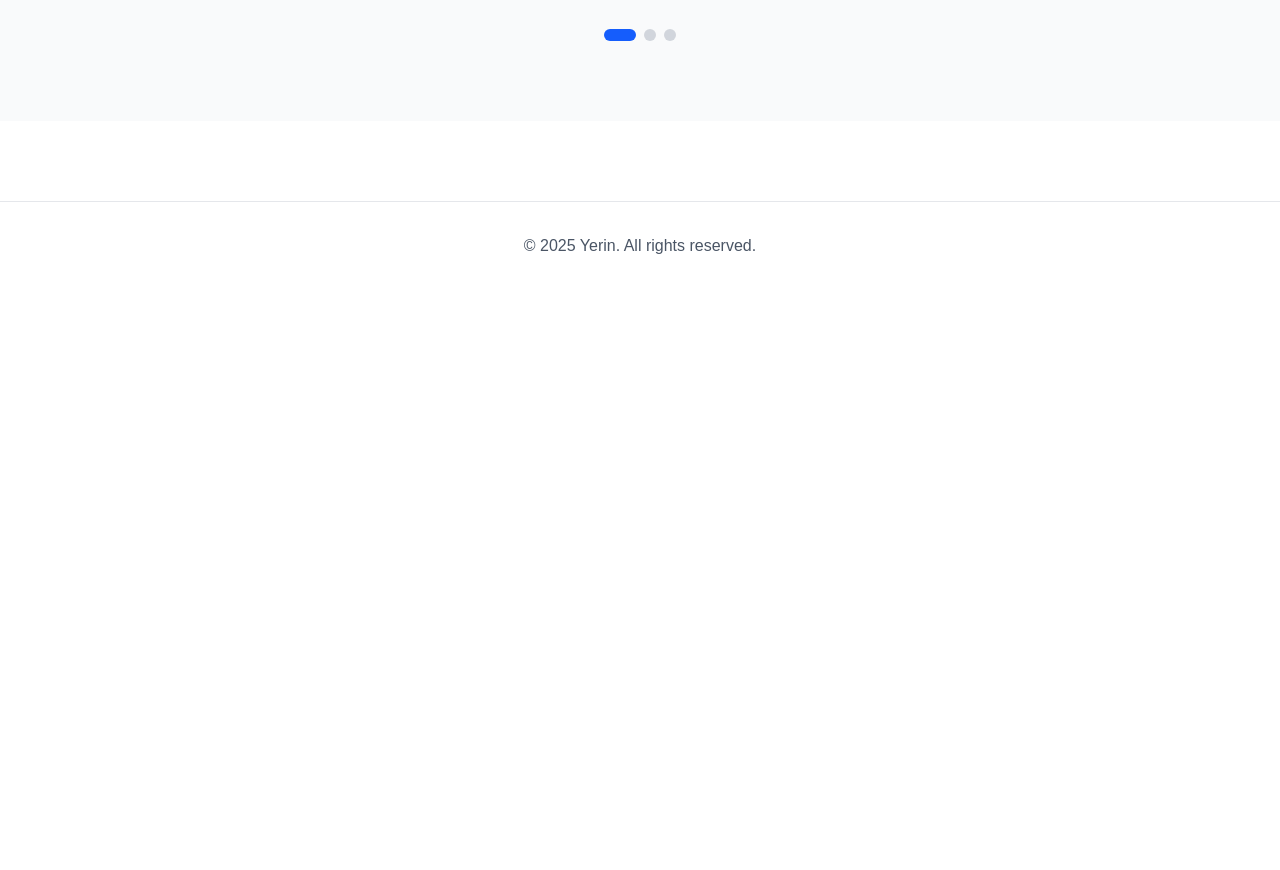
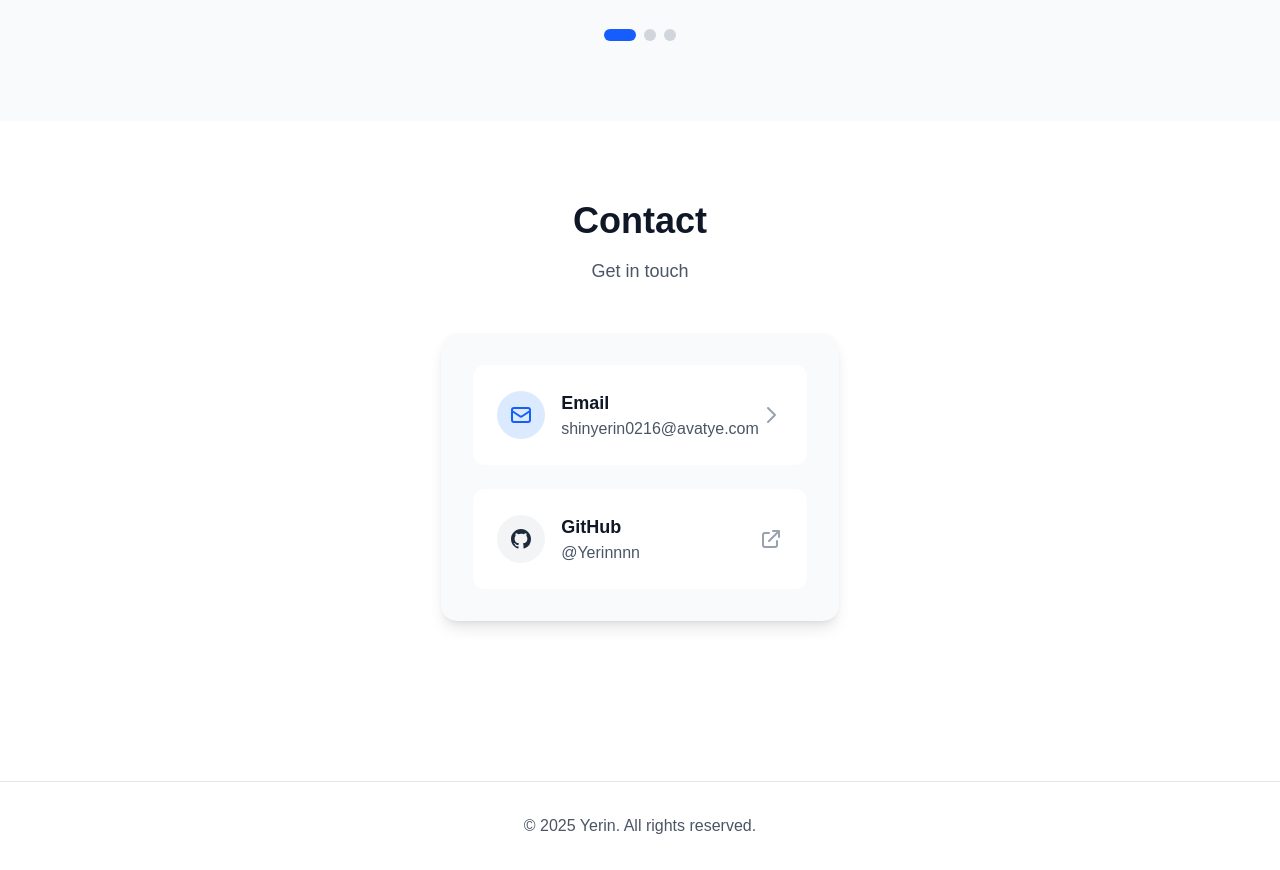
Before and after one commit to Yerinnnn/yerinnnn, a Next.js app: page / in a window 1280 px wide. Shown: the part 1160-2030 px from the top of the page. Before the commit the page ends 1450 px from the top, so only its background shows below. Built offline with nearby package versions, Linux system fonts and the light colour scheme.

Commit message:
Fix: Tailwind CSS가 적용되지 않던 문제 해결
  - page.tsx에서 중복 globals.css import 제거
  - Contact.tsx 인코딩 문제 해결

```diff
--- a/app/page.tsx
+++ b/app/page.tsx
@@ -1,16 +1,12 @@
-import Image from "next/image";
-import "./globals.css";
-import { ReactNode } from "react";
-
 import Header from "@/components/Header";
 import Footer from "@/components/Footer";
 import Hero from "@/components/Hero";
 import About from "@/components/About";
 // import Experience from "@/components/Experience";
 import Projects from "@/components/projects/carousel";
-// import Contact from "@/components/Contact";
+import Contact from "@/components/Contact";
 
-export default function Home({ children }: { children: ReactNode }) {
+export default function Home() {
   return (
     <main className="flex flex-col items-center">
       <Header />
@@ -18,7 +14,7 @@ export default function Home({ children }: { children: ReactNode }) {
       <About />
       {/* <Experience /> */}
       <Projects />
-      {/* <Contact /> */}
+      <Contact />
       <Footer />
     </main>
   );
--- a/components/Contact.tsx
+++ b/components/Contact.tsx
@@ -0,0 +1,234 @@
+"use client";
+
+import { useState } from "react";
+
+export default function Contact() {
+  const [showEmailForm, setShowEmailForm] = useState(false);
+  const [formData, setFormData] = useState({
+    name: "",
+    email: "",
+    message: "",
+  });
+  const [isSubmitting, setIsSubmitting] = useState(false);
+  const [submitStatus, setSubmitStatus] = useState<"idle" | "success" | "error">("idle");
+
+  const handleSubmit = async (e: React.FormEvent) => {
+    e.preventDefault();
+    setIsSubmitting(true);
+    setSubmitStatus("idle");
+
+    try {
+      const response = await fetch("https://api.web3forms.com/submit", {
+        method: "POST",
+        headers: {
+          "Content-Type": "application/json",
+        },
+        body: JSON.stringify({
+          access_key: process.env.NEXT_PUBLIC_WEB3FORMS_ACCESS_KEY,
+          from_name: formData.name,
+          email: formData.email,
+          message: formData.message,
+          to_email: "shinyerin0216@avatye.com",
+        }),
+      });
+
+      if (response.ok) {
+        setSubmitStatus("success");
+        setFormData({ name: "", email: "", message: "" });
+        setTimeout(() => setShowEmailForm(false), 2000);
+      } else {
+        setSubmitStatus("error");
+      }
+    } catch (error) {
+      setSubmitStatus("error");
+    } finally {
+      setIsSubmitting(false);
+    }
+  };
+
+  return (
+    <section id="contact" className="py-20 bg-white">
+      <div className="max-w-4xl mx-auto px-4 sm:px-6 lg:px-8">
+        <div className="text-center mb-12">
+          <h2 className="text-4xl font-bold text-gray-900 mb-4">Contact</h2>
+          <p className="text-lg text-gray-600">Get in touch</p>
+        </div>
+
+        <div className="bg-gray-50 rounded-2xl p-8 shadow-lg">
+          {!showEmailForm ? (
+            <div className="space-y-6">
+              <button
+                onClick={() => setShowEmailForm(true)}
+                className="w-full flex items-center justify-between p-6 bg-white rounded-xl hover:shadow-md transition-shadow group"
+              >
+                <div className="flex items-center space-x-4">
+                  <div className="w-12 h-12 bg-blue-100 rounded-full flex items-center justify-center">
+                    <svg
+                      className="w-6 h-6 text-blue-600"
+                      fill="none"
+                      stroke="currentColor"
+                      viewBox="0 0 24 24"
+                    >
+                      <path
+                        strokeLinecap="round"
+                        strokeLinejoin="round"
+                        strokeWidth={2}
+                        d="M3 8l7.89 5.26a2 2 0 002.22 0L21 8M5 19h14a2 2 0 002-2V7a2 2 0 00-2-2H5a2 2 0 00-2 2v10a2 2 0 002 2z"
+                      />
+                    </svg>
+                  </div>
+                  <div className="text-left">
+                    <h3 className="text-lg font-semibold text-gray-900">Email</h3>
+                    <p className="text-gray-600">shinyerin0216@avatye.com</p>
+                  </div>
+                </div>
+                <svg
+                  className="w-6 h-6 text-gray-400 group-hover:text-blue-600 transition-colors"
+                  fill="none"
+                  stroke="currentColor"
+                  viewBox="0 0 24 24"
+                >
+                  <path
+                    strokeLinecap="round"
+                    strokeLinejoin="round"
+                    strokeWidth={2}
+                    d="M9 5l7 7-7 7"
+                  />
+                </svg>
+              </button>
+
+              <a
+                href="https://github.com/Yerinnnn"
+                target="_blank"
+                rel="noopener noreferrer"
+                className="w-full flex items-center justify-between p-6 bg-white rounded-xl hover:shadow-md transition-shadow group"
+              >
+                <div className="flex items-center space-x-4">
+                  <div className="w-12 h-12 bg-gray-100 rounded-full flex items-center justify-center">
+                    <svg
+                      className="w-6 h-6 text-gray-800"
+                      fill="currentColor"
+                      viewBox="0 0 24 24"
+                    >
+                      <path
+                        fillRule="evenodd"
+                        d="M12 2C6.477 2 2 6.484 2 12.017c0 4.425 2.865 8.18 6.839 9.504.5.092.682-.217.682-.483 0-.237-.008-.868-.013-1.703-2.782.605-3.369-1.343-3.369-1.343-.454-1.158-1.11-1.466-1.11-1.466-.908-.62.069-.608.069-.608 1.003.07 1.531 1.032 1.531 1.032.892 1.53 2.341 1.088 2.91.832.092-.647.35-1.088.636-1.338-2.22-.253-4.555-1.113-4.555-4.951 0-1.093.39-1.988 1.029-2.688-.103-.253-.446-1.272.098-2.65 0 0 .84-.27 2.75 1.026A9.564 9.564 0 0112 6.844c.85.004 1.705.115 2.504.337 1.909-1.296 2.747-1.027 2.747-1.027.546 1.379.202 2.398.1 2.651.64.7 1.028 1.595 1.028 2.688 0 3.848-2.339 4.695-4.566 4.943.359.309.678.92.678 1.855 0 1.338-.012 2.419-.012 2.747 0 .268.18.58.688.482A10.019 10.019 0 0022 12.017C22 6.484 17.522 2 12 2z"
+                        clipRule="evenodd"
+                      />
+                    </svg>
+                  </div>
+                  <div className="text-left">
+                    <h3 className="text-lg font-semibold text-gray-900">GitHub</h3>
+                    <p className="text-gray-600">@Yerinnnn</p>
+                  </div>
+                </div>
+                <svg
+                  className="w-6 h-6 text-gray-400 group-hover:text-gray-800 transition-colors"
+                  fill="none"
+                  stroke="currentColor"
+                  viewBox="0 0 24 24"
+                >
+                  <path
+                    strokeLinecap="round"
+                    strokeLinejoin="round"
+                    strokeWidth={2}
+                    d="M10 6H6a2 2 0 00-2 2v10a2 2 0 002 2h10a2 2 0 002-2v-4M14 4h6m0 0v6m0-6L10 14"
+                  />
+                </svg>
+              </a>
+            </div>
+          ) : (
+            <div>
+              <button
+                onClick={() => setShowEmailForm(false)}
+                className="mb-4 flex items-center text-gray-600 hover:text-gray-900 transition-colors"
+              >
+                <svg
+                  className="w-5 h-5 mr-2"
+                  fill="none"
+                  stroke="currentColor"
+                  viewBox="0 0 24 24"
+                >
+                  <path
+                    strokeLinecap="round"
+                    strokeLinejoin="round"
+                    strokeWidth={2}
+                    d="M15 19l-7-7 7-7"
+                  />
+                </svg>
+                Back
+              </button>
+
+              <form onSubmit={handleSubmit} className="space-y-4">
+                <div>
+                  <label htmlFor="name" className="block text-sm font-medium text-gray-700 mb-1">
+                    Name
+                  </label>
+                  <input
+                    type="text"
+                    id="name"
+                    required
+                    value={formData.name}
+                    onChange={(e) => setFormData({ ...formData, name: e.target.value })}
+                    className="w-full px-4 py-2 border border-gray-300 rounded-lg focus:ring-2 focus:ring-blue-500 focus:border-transparent"
+                    placeholder="Your name"
+                  />
+                </div>
+
+                <div>
+                  <label htmlFor="email" className="block text-sm font-medium text-gray-700 mb-1">
+                    Email
+                  </label>
+                  <input
+                    type="email"
+                    id="email"
+                    required
+                    value={formData.email}
+                    onChange={(e) => setFormData({ ...formData, email: e.target.value })}
+                    className="w-full px-4 py-2 border border-gray-300 rounded-lg focus:ring-2 focus:ring-blue-500 focus:border-transparent"
+                    placeholder="example@email.com"
+                  />
+                </div>
+
+                <div>
+                  <label htmlFor="message" className="block text-sm font-medium text-gray-700 mb-1">
+                    Message
+                  </label>
+                  <textarea
+                    id="message"
+                    required
+                    rows={6}
+                    value={formData.message}
+                    onChange={(e) => setFormData({ ...formData, message: e.target.value })}
+                    className="w-full px-4 py-2 border border-gray-300 rounded-lg focus:ring-2 focus:ring-blue-500 focus:border-transparent resize-none"
+                    placeholder="Your message..."
+                  />
+                </div>
+
+                {submitStatus === "success" && (
+                  <div className="p-4 bg-green-50 border border-green-200 rounded-lg text-green-800">
+                    Email sent successfully!
+                  </div>
+                )}
+
+                {submitStatus === "error" && (
+                  <div className="p-4 bg-red-50 border border-red-200 rounded-lg text-red-800">
+                    Failed to send email. Please try again.
+                  </div>
+                )}
+
+                <button
+                  type="submit"
+                  disabled={isSubmitting}
+                  className="w-full bg-blue-600 text-white py-3 px-6 rounded-lg font-semibold hover:bg-blue-700 transition-colors disabled:bg-gray-400 disabled:cursor-not-allowed"
+                >
+                  {isSubmitting ? "Sending..." : "Send"}
+                </button>
+              </form>
+            </div>
+          )}
+        </div>
+      </div>
+    </section>
+  );
+}
```
